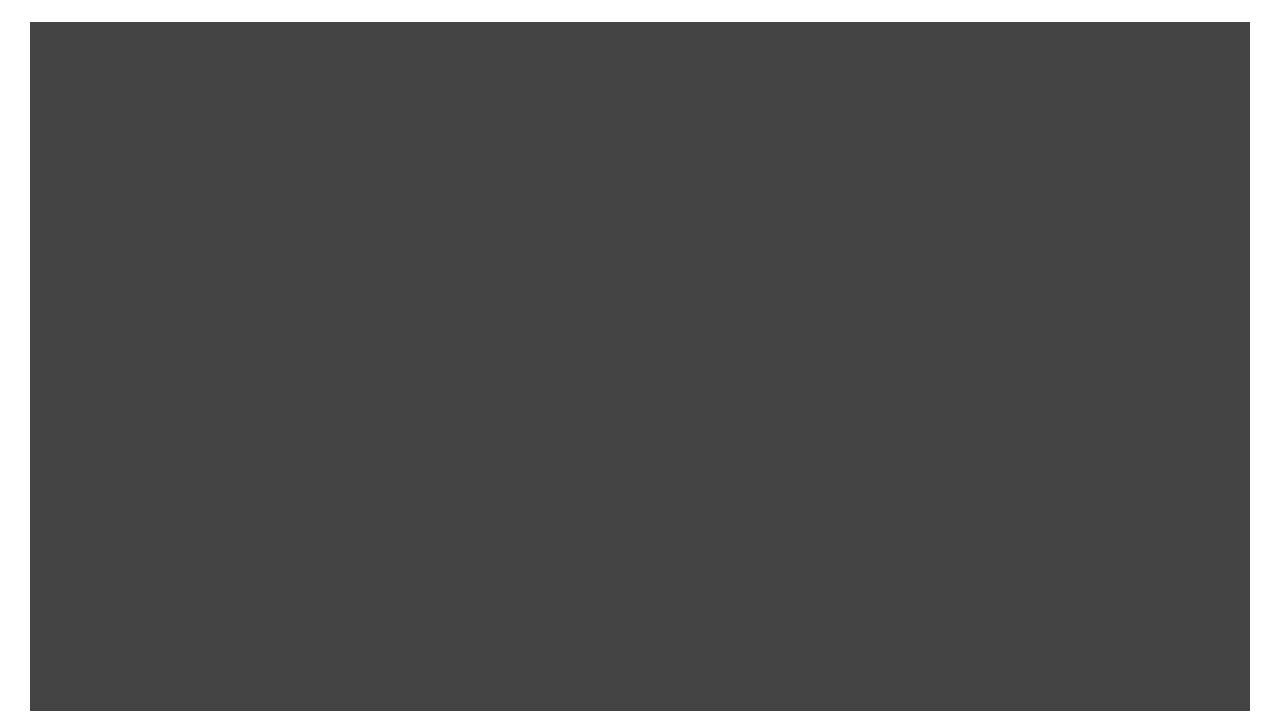
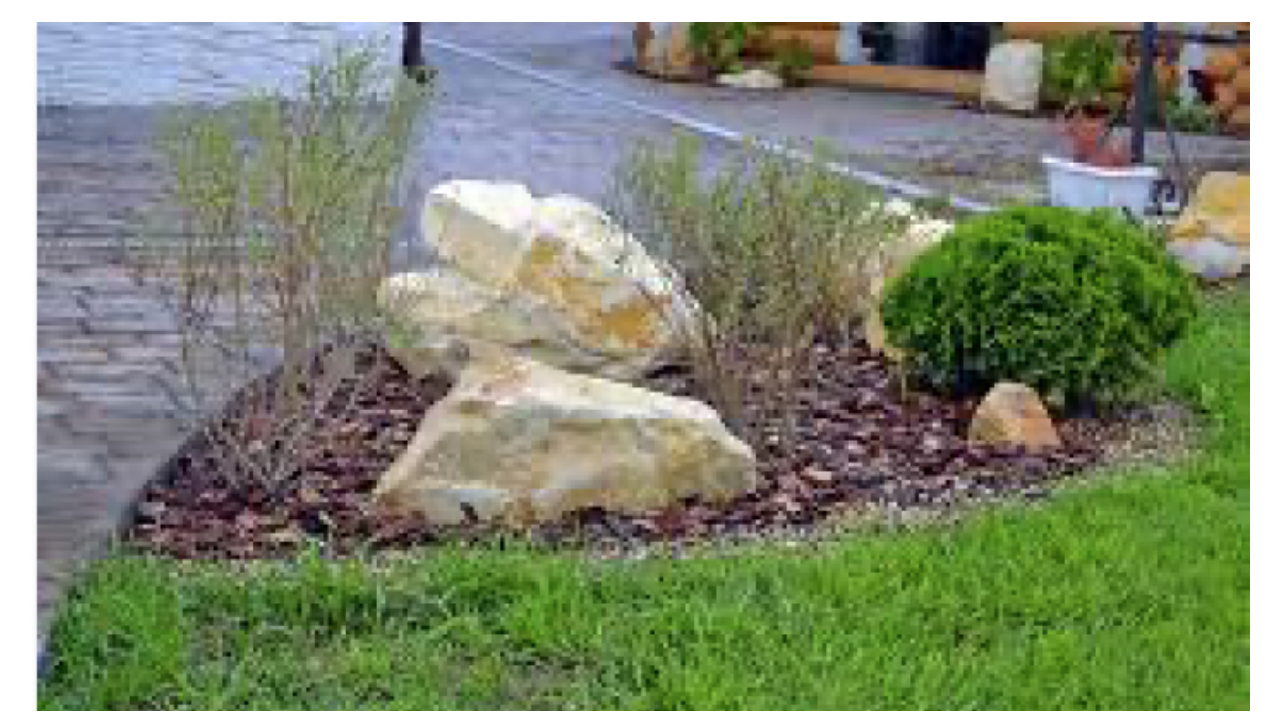
Before and after one commit to RomanDovgii/SaratovMarble, a website: page source/about.html in a window 1280 px wide. Shown: the part 608-1321 px from the top of the page. Drawn offline with nearby package versions, Linux system fonts and the light colour scheme; files that its build step writes are made by us from their sources.

Commit message:
Small update

```diff
--- a/source/sass/blocks/examples.scss
+++ b/source/sass/blocks/examples.scss
@@ -15,6 +15,9 @@
   padding-top: 56.5%;
 
   background-color: #444444;
+  background-image: url("../img/example-2.jpg");
+  background-repeat: no-repeat;
+  background-size: cover;
 }
 
 @media (max-width: $tablet-breakpoint) {
```
